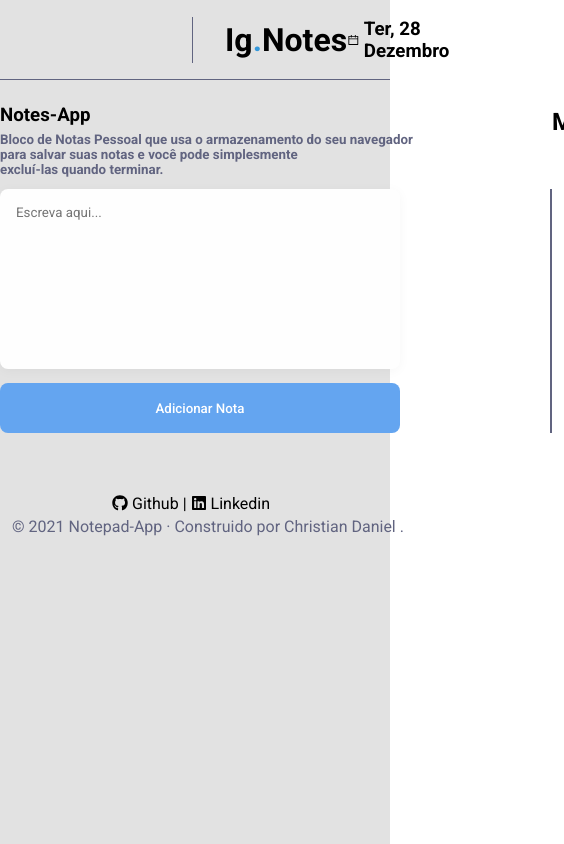
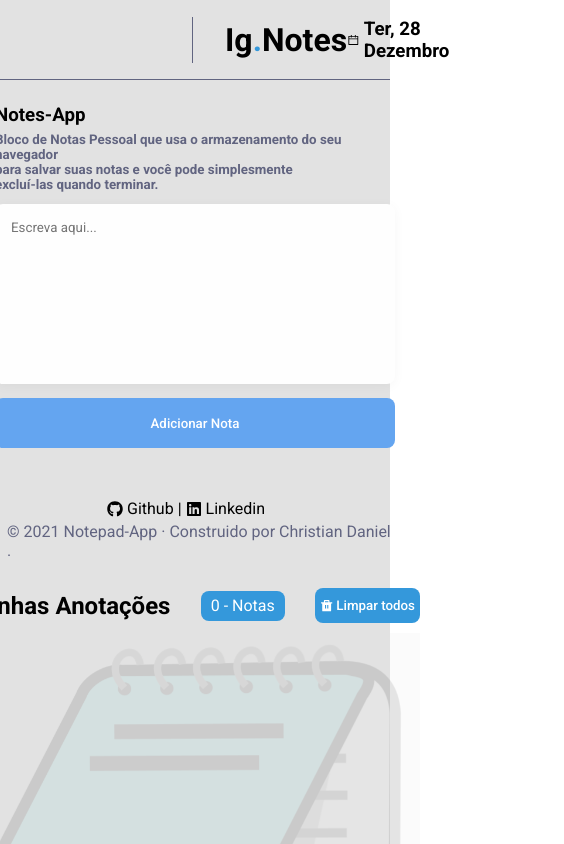
Before and after one commit to ChristanDaniel/notes-app, a Next.js app: page / in a window 390 px wide. Shown: the top 844 px of the page, 564 px wide, since content can reach past the window. Built offline with nearby package versions, Linux system fonts and the light colour scheme.

Commit message:
add responsividade

```diff
--- a/src/feature/home/styles.ts
+++ b/src/feature/home/styles.ts
@@ -6,6 +6,13 @@
   display: flex;
   padding-top: 24px;
   justify-content: space-around;
+
+  @media screen and (max-width: 1000px) {
+    height: 100%;
+    display: flex;
+    align-items: center;
+    flex-direction: column;
+  }
 `
 
 const HomeAside = styled.aside`
@@ -21,6 +28,12 @@
     flex-direction: column;
     border-right: 2px solid #616480;
     padding-right: 150px;
+
+    @media screen and (max-width: 1000px) {
+      width: 100%;
+      border: none;
+      padding: 0;
+    }
   }
 
   button {
@@ -31,6 +44,12 @@
 const HomeSection = styled.section`
   overflow: auto;
   padding-right: 12px;
+
+  @media screen and (max-width: 1000px) {
+    overflow: visible;
+    align-items: center;
+    padding: 0;
+  }
 
   img {
     height: 300px;
--- a/styles/Global.ts
+++ b/styles/Global.ts
@@ -74,6 +74,10 @@
     position: relative;
     border-radius: 0.24rem;
 
+    @media screen and (max-width: 1000px) {
+      max-width: 400px;
+    }
+
     svg {
       margin-right: 4px;
     }
```
